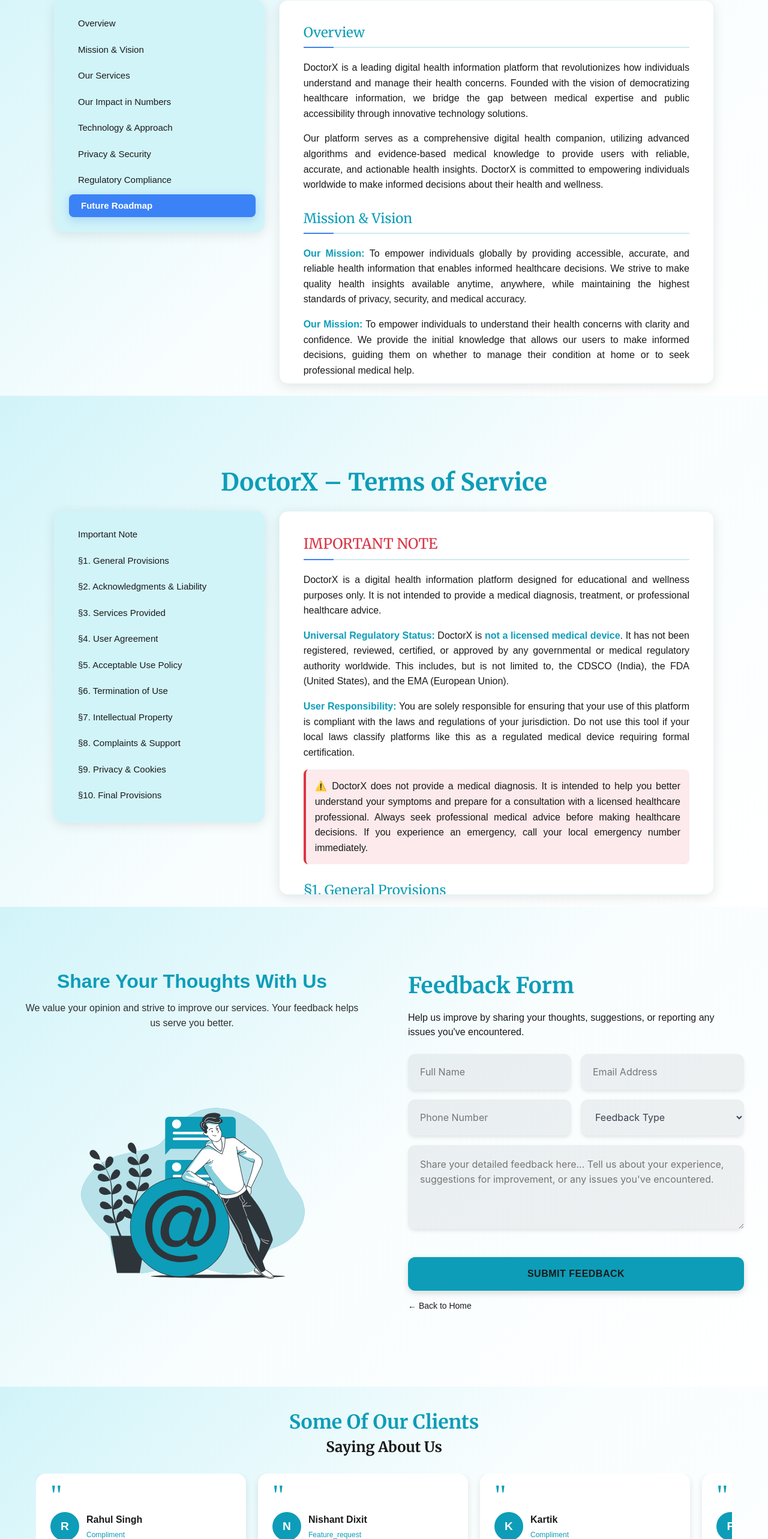
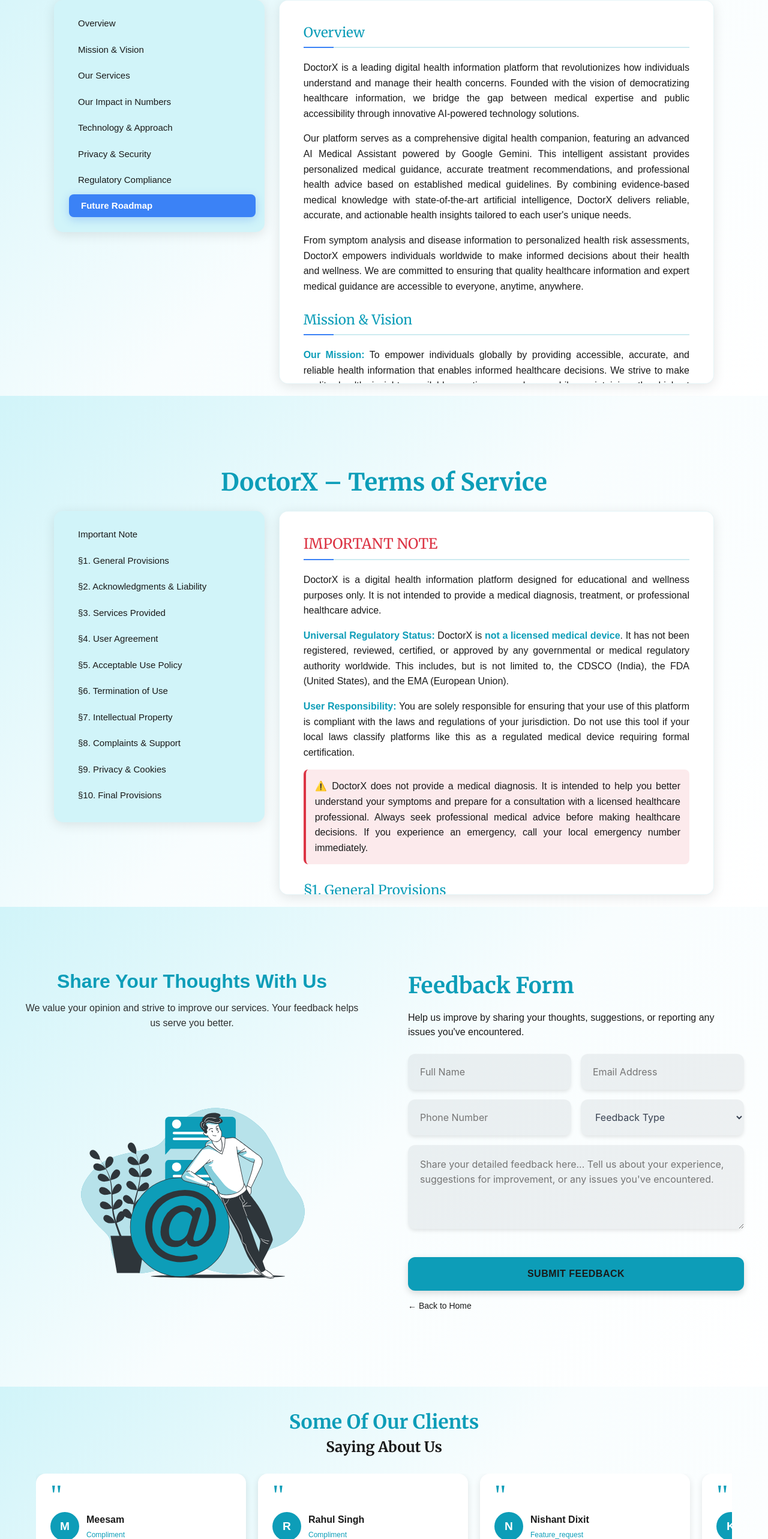
Before and after one commit to arunar9363/DoctorX, a React (Vite) app: page / in a window 1280 px wide. Shown: the part 2729-5295 px from the top of the page at 60% size. Built offline with nearby package versions, Linux system fonts and the light colour scheme; no server answers.

Commit message:
Update About section and feedbacks with new info
Added a new feedback entry and adjusted IDs in feedbacks.json. Enhanced the About section to highlight the AI Medical Assistant powered by Google Gemini, updated service descriptions, and refreshed impact statistics for greater accuracy.

```diff
--- a/public/data/feedbacks.json
+++ b/public/data/feedbacks.json
@@ -1,16 +1,26 @@
 [
   {
     "id": 1,
+    "name": "Meesam",
+    "message": "Great UI, Really Well Made. Keep up Devs",
+    "type": "compliment",
+    "reply": {
+      "from": "DoctorX(Arun)",
+      "message": "Dear Meesam, Thank you so much for your wonderful feedback! I'm thrilled that you appreciate the UI and design of DoctorX. Your encouragement means a lot and motivates me to continue delivering high-quality experiences. Keep sharing your valuable thoughts—they help me make the platform even better!"
+    }
+  },
+  {
+    "id": 2,
     "name": "Rahul Singh",
     "message": "this is great website for normal patients. Well done.",
     "type": "compliment",
     "reply": {
       "from": "DoctorX(Arun)",
-      "message": "Hi Rahul, thank you for your kind words and encouragement! I’m glad to know that DoctorX is proving useful for normal patients. Your appreciation motivates me to keep improving the platform and adding more helpful features."
+      "message": "Hi Rahul, thank you for your kind words and encouragement! I'm glad to know that DoctorX is proving useful for normal patients. Your appreciation motivates me to keep improving the platform and adding more helpful features."
     }
   },
   {
-    "id": 2,
+    "id": 3,
     "name": "Nishant Dixit",
     "message": "Good app for future",
     "type": "feature_request",
@@ -20,7 +30,7 @@
     }
   },
   {
-    "id": 3,
+    "id": 4,
     "name": "Kartik",
     "message": "DoctorX is an excellent platform for patients seeking a clear understanding of their health conditions.It helps them know which specialist to consult.It's very useful and informative!",
     "type": "compliment",
@@ -30,7 +40,7 @@
     }
   },
   {
-    "id": 4,
+    "id": 5,
     "name": "Prateek Singh",
     "message": "Ya it's good if u fill the symptoms u know the symptoms in earlier stage ....great",
     "type": "general",
@@ -40,7 +50,7 @@
     }
   },
   {
-    "id": 5,
+    "id": 6,
     "name": "Saumya Singh",
     "message": "This app is very informative and easy to use! It helps users learn about possible diseases and find suitable doctors quickly.",
     "type": "compliment",
@@ -50,7 +60,7 @@
     }
   },
   {
-    "id": 6,
+    "id": 7,
     "name": "Anuj Pratap Singh",
     "message": "This app is very helpful. It provides important information for patients to understand their symptoms and find the right doctor. It's a great initiative for basic health awareness.",
     "type": "general",
@@ -60,7 +70,7 @@
     }
   },
   {
-    "id": 7,
+    "id": 8,
     "name": "Amardeep Deep Singh",
     "message": "This is the very useful app. It's very important for general patients for their basic information to identify the disease and identify the doctor which is more important.",
     "type": "general",
@@ -70,7 +80,7 @@
     }
   },
   {
-    "id": 8,
+    "id": 9,
     "name": "Vikas Kumar",
     "message": "Experience is good but site is too slow.",
     "type": "general",
@@ -80,7 +90,7 @@
     }
   },
   {
-    "id": 9,
+    "id": 10,
     "name": "Mayank Mishra",
     "message": "Best.",
     "type": "compliment",
@@ -90,7 +100,7 @@
     }
   },
   {
-    "id": 10,
+    "id": 11,
     "name": "Client Name",
     "message": "All I can say in a nutshell is what an amazing work and team! I am so thankful for coming across you all.",
     "type": "general",
--- a/src/components/sections/About.jsx
+++ b/src/components/sections/About.jsx
@@ -44,9 +44,10 @@
               tabIndex="0"
             >
               {/* COMPANY OVERVIEW */}
-              <h4 id="company-overview"> Overview</h4>
-              <p>DoctorX is a leading digital health information platform that revolutionizes how individuals understand and manage their health concerns. Founded with the vision of democratizing healthcare information, we bridge the gap between medical expertise and public accessibility through innovative technology solutions.</p>
-              <p>Our platform serves as a comprehensive digital health companion, utilizing advanced algorithms and evidence-based medical knowledge to provide users with reliable, accurate, and actionable health insights. DoctorX is committed to empowering individuals worldwide to make informed decisions about their health and wellness.</p>
+              <h4 id="company-overview">Overview</h4>
+              <p>DoctorX is a leading digital health information platform that revolutionizes how individuals understand and manage their health concerns. Founded with the vision of democratizing healthcare information, we bridge the gap between medical expertise and public accessibility through innovative AI-powered technology solutions.</p>
+              <p>Our platform serves as a comprehensive digital health companion, featuring an advanced AI Medical Assistant powered by Google Gemini. This intelligent assistant provides personalized medical guidance, accurate treatment recommendations, and professional health advice based on established medical guidelines. By combining evidence-based medical knowledge with state-of-the-art artificial intelligence, DoctorX delivers reliable, accurate, and actionable health insights tailored to each user's unique needs.</p>
+              <p>From symptom analysis and disease information to personalized health risk assessments, DoctorX empowers individuals worldwide to make informed decisions about their health and wellness. We are committed to ensuring that quality healthcare information and expert medical guidance are accessible to everyone, anytime, anywhere.</p>
 
               {/* MISSION & VISION */}
               <h4 id="mission-vision">Mission & Vision</h4>
@@ -57,6 +58,7 @@
 
               {/* OUR SERVICES */}
               <h4 id="our-services">Our Services</h4>
+              <p><strong>AI Medical Assistant (Powered by Google Gemini):</strong> Our advanced AI assistant acts as your personal medical companion, providing accurate and up-to-date health information, suggesting appropriate medicines and treatments, offering professional medical advice based on established guidelines, and explaining medical concepts clearly. The AI assistant prioritizes your safety and well-being in all recommendations, ensuring you receive reliable guidance for your health concerns.</p>
               <p><strong>Symptom Analysis Engine:</strong> Our flagship service provides users with an interactive, AI-powered symptom assessment tool. Users can input their symptoms to receive detailed explanations of possible health conditions, along with clear guidance on appropriate next steps and recommendations.</p>
               <p><strong>Disease Information Library:</strong> A vast repository of medically reviewed articles and educational content covering a wide range of health conditions. This library is continuously updated with the latest health news and advisories from the <strong>World Health Organization (WHO)</strong>, providing a reliable and current resource for your health information needs.</p>
               <p><strong>Health Risk Assessment:</strong> Proactive tools that provide personalized risk evaluations. By analyzing lifestyle factors, family history, and current health data, these assessments help users understand their predisposition to various conditions and empower them to take preventive action.</p>
@@ -66,19 +68,19 @@
               <h4 id="impact-numbers">Our Impact in Numbers</h4>
               <div className="impact-stats-grid">
                 <div className="stat-item">
-                  <h5>720+</h5>
+                  <h5>1500+</h5>
                   <p>Hours of medical research and platform development invested to ensure accuracy and reliability</p>
                 </div>
                 <div className="stat-item">
-                  <h5>***K+</h5>
+                  <h5>100+</h5>
                   <p>Symptom assessments completed by users worldwide, helping individuals better understand their health concerns</p>
                 </div>
                 <div className="stat-item">
-                  <h5>******+</h5>
+                  <h5>50+</h5>
                   <p>Monthly active users receiving health guidance and information through our platform</p>
                 </div>
                 <div className="stat-item">
-                  <h5>**%</h5>
+                  <h5>95%</h5>
                   <p>User satisfaction rate based on feedback surveys and platform reviews</p>
                 </div>
               </div>
```
